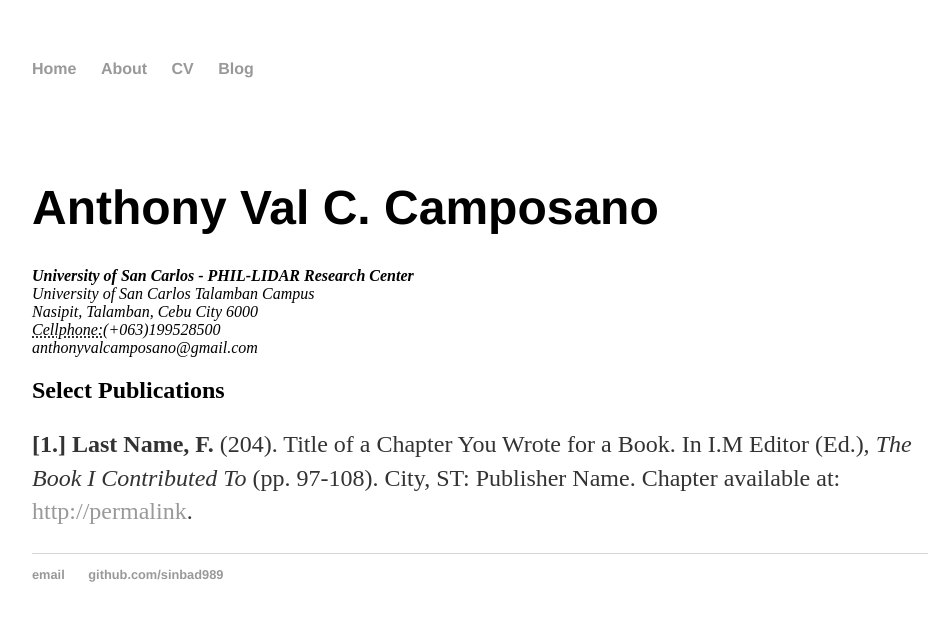
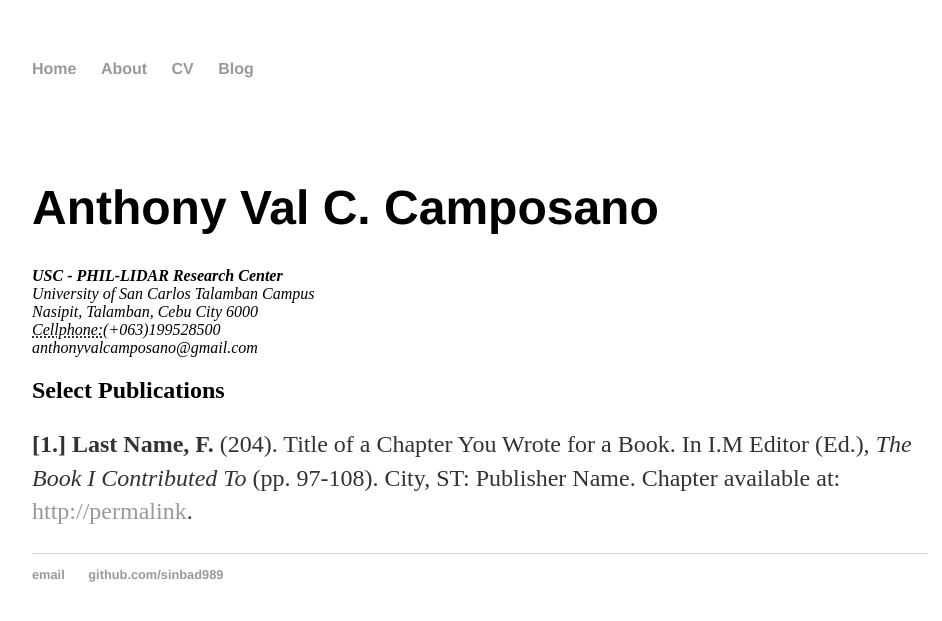
Before and after one commit to sinbad989/sinbad989.github.io, a Jekyll site: the page built from cv/index.html, in a window 1280 px wide. Shown: the top 621 px of the page, without its empty margins (160-1102 px from the left). Built offline with Jekyll 4.4.1, drawn with Linux system fonts in a browser that asks for light colours.

Commit message:
Update index.html

```diff
--- a/cv/index.html
+++ b/cv/index.html
@@ -7,7 +7,7 @@
 		<br><br><br>
 					<h1>Anthony Val C. Camposano</h1>
 					<address>
-					<strong>University of San Carlos - PHIL-LIDAR Research Center</strong><br>
+					<strong>USC - PHIL-LIDAR Research Center</strong><br>
 					University of San Carlos Talamban Campus<br>
 					Nasipit, Talamban, Cebu City 6000<br>
 					<abbr title="phone">Cellphone:</abbr>(+063)199528500<br>
```
